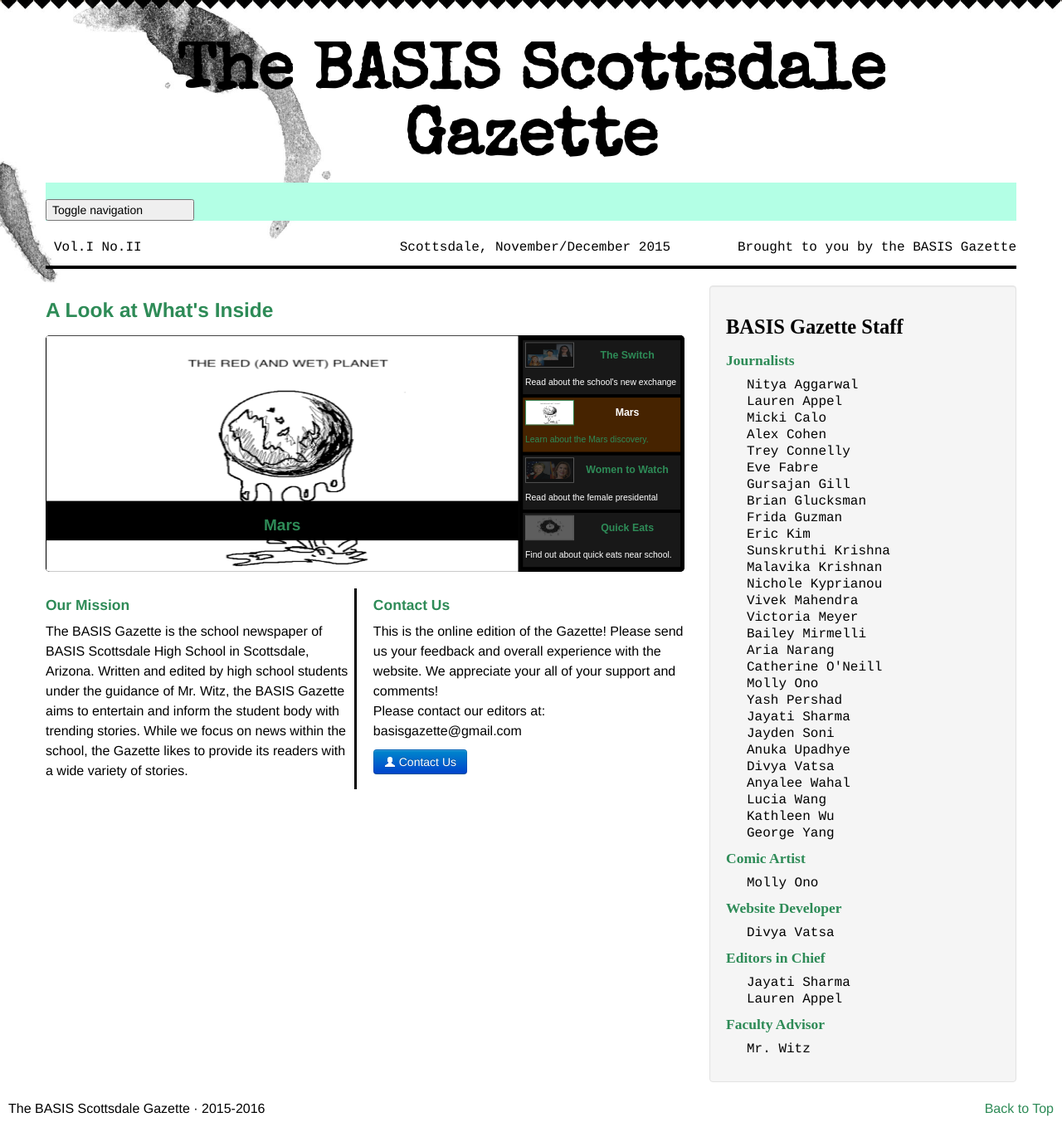
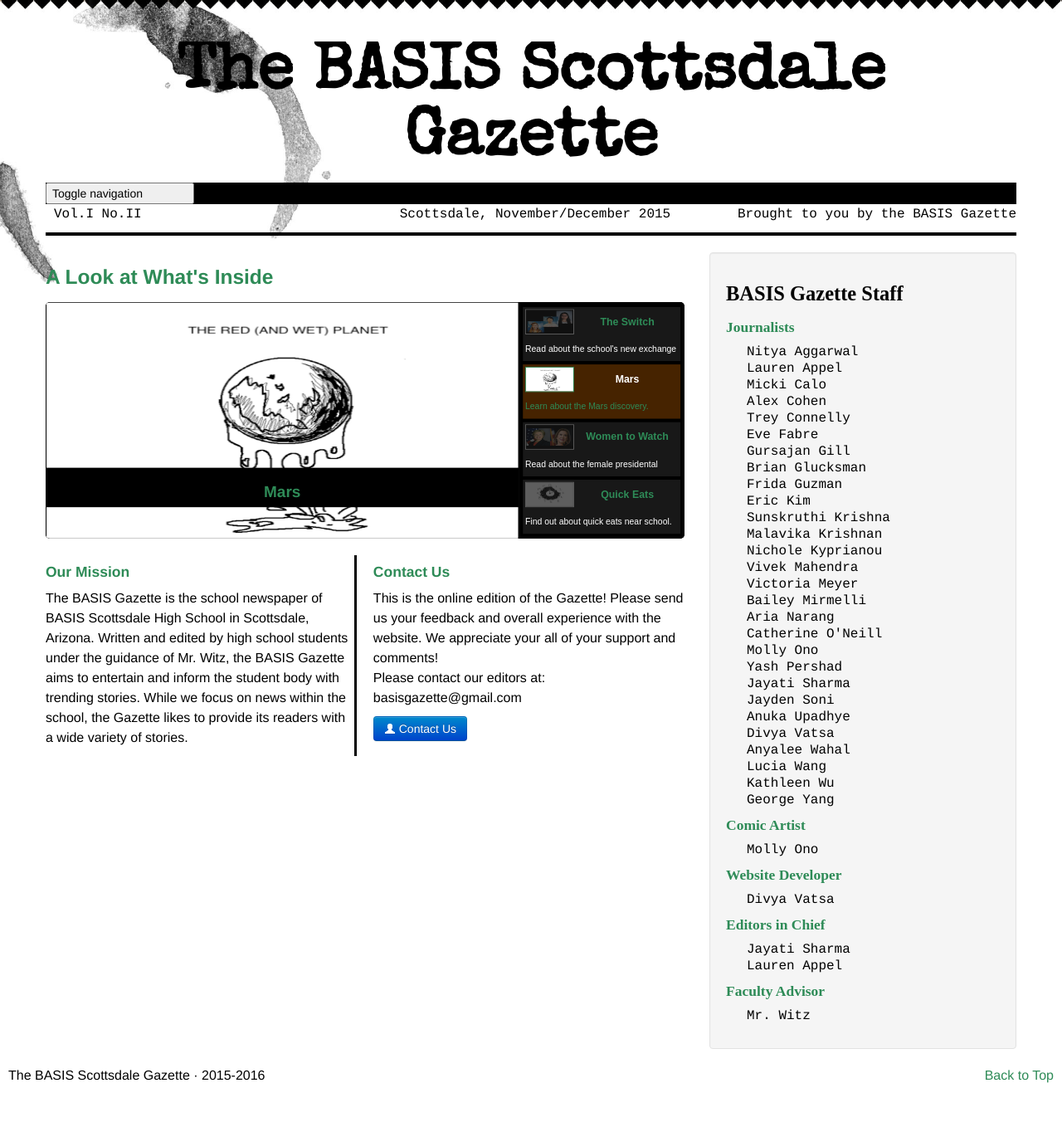
Before and after one commit to Awake99/Awake99.github.io, a Jekyll site: the page built from index.html, in a window 1280 px wide. Shown: the whole page at 83% size. Built offline with Jekyll 4.4.1, drawn with Linux system fonts in a browser that asks for light colours; nearby versions of some CDN libraries; after the commit the page ends 1318 px from its top, so only the background shows below that.

Commit message:
November Edits
Default

```diff
--- a/_layouts/default.html
+++ b/_layouts/default.html
@@ -47,7 +47,7 @@
 
     <h1 id="header">The BASIS Scottsdale Gazette</h1>
 
-    <nav class="navbar navbar-inverse" style="background-color:#b3ffe5;">
+    <nav class="navbar-inverse" style="background-color:black;">
       <div class="container">
         <div class="navbar-header">
           <button type="button" class="navbar-toggle collapsed" data-toggle="collapse" data-target="#navbar" aria-expanded="false" aria-controls="navbar">
```
